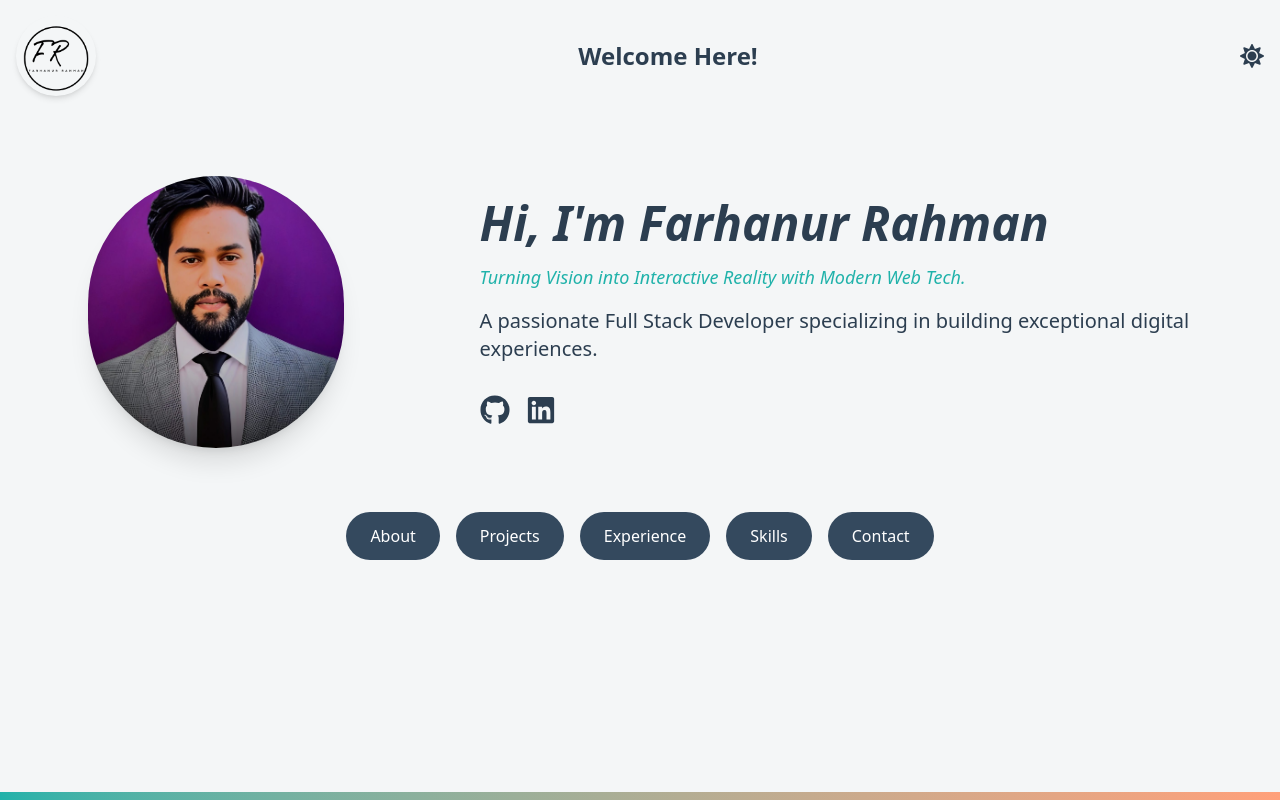
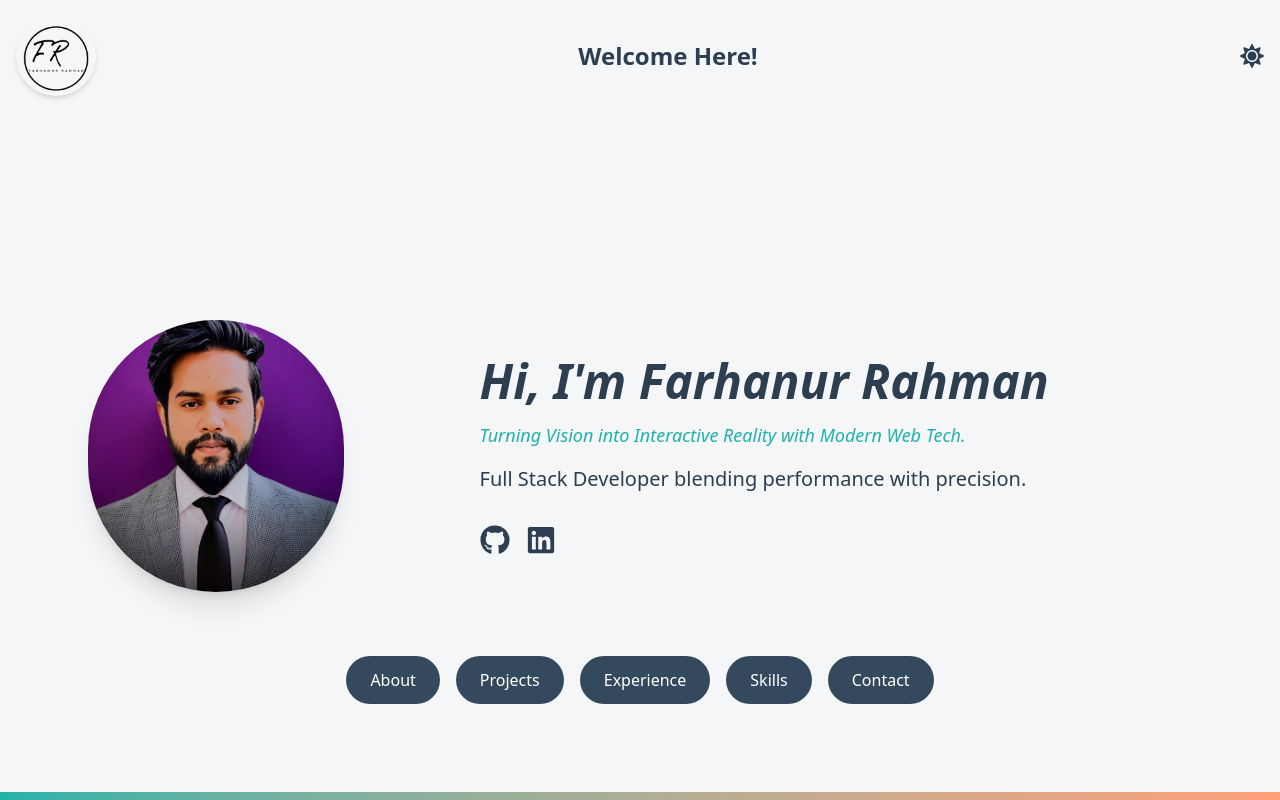
Before and after one commit to ezio421511/portfolio-front-lee, a React (Vite) app: page / in a window 1280 px wide. Shown: the top 800 px of the page. Built offline with nearby package versions, Linux system fonts and the light colour scheme.

Commit message:
update uppersection

```diff
--- a/src/components/UpperSection.jsx
+++ b/src/components/UpperSection.jsx
@@ -14,63 +14,65 @@ const UpperSection = () => {
       section.scrollIntoView({ behavior: "smooth" }); // Smooth scrolling effect
     }
   };
+  const containerVariants = {
+    hidden: { opacity: 0, y: 30 },
+    visible: {
+      opacity: 1,
+      y: 0,
+      transition: {
+        duration: 0.6,
+        ease: "easeOut",
+        when: "beforeChildren",
+        staggerChildren: 0.2,
+      },
+    },
+  };
 
+  const childVariants = {
+    hidden: { opacity: 0, y: 30 },
+    visible: { opacity: 1, y: 0, transition: { duration: 0.5 } },
+  };
   return (
     <div
-      className={`min-h-screen ${
+      className={`min-h-screen flex items-center ${
         darkMode ? "bg-[#1A2238] text-[#E0E0E0]" : "bg-[#F4F6F7] text-[#2C3E50]"
       }`}
     >
       <motion.div
-        initial={{ opacity: 0, y: 20 }}
-        animate={{ opacity: 1, y: 0 }}
-        transition={{ duration: 0.8 }}
+        variants={containerVariants}
+        initial="hidden"
+        animate="visible"
         className="container mx-auto px-4 py-16"
       >
         <div className="flex flex-col md:flex-row items-center justify-between gap-12">
           {/* Profile Image */}
-          <div className="md:w-1/3">
+          <motion.div variants={childVariants} className="md:w-1/3">
             <motion.img
-              initial={{ scale: 0.8 }}
-              animate={{ scale: 1 }}
-              transition={{ duration: 0.5 }}
+              whileHover={{ scale: 1.05 }}
               src={profile}
               alt="Professional Headshot"
               className="rounded-full w-64 h-68 object-cover mx-auto shadow-xl"
             />
-          </div>
+          </motion.div>
 
-          {/* Intro Section */}
-          <div className="md:w-2/3 px-4 text-center md:text-left">
-            <motion.h2
-              initial={{ opacity: 0 }}
-              animate={{ opacity: 1 }}
-              transition={{ delay: 0.3 }}
-              className="text-4xl md:text-5xl font-bold mb-4 italic"
-            >
+          {/* Text Content */}
+          <motion.div
+            variants={childVariants}
+            className="md:w-2/3 px-4 text-center md:text-left"
+          >
+            <motion.h2 className="text-4xl md:text-5xl font-bold mb-4 italic">
               Hi, I'm Farhanur Rahman
             </motion.h2>
-            <motion.p
-              initial={{ opacity: 0 }}
-              animate={{ opacity: 1 }}
-              transition={{ delay: 0.4 }}
-              className="text-lg italic text-[#20B2AA] mb-4"
-            >
+            <motion.p className="text-lg italic text-[#20B2AA] mb-4">
               Turning Vision into Interactive Reality with Modern Web Tech.
             </motion.p>
-            <motion.p
-              initial={{ opacity: 0 }}
-              animate={{ opacity: 1 }}
-              transition={{ delay: 0.5 }}
-              className="text-xl mb-8"
-            >
-              A passionate Full Stack Developer specializing in building
-              exceptional digital experiences.
+            <motion.p className="text-xl mb-8">
+              Full Stack Developer blending performance with precision.
             </motion.p>
+
+            {/* Social Icons */}
             <motion.div
-              initial={{ opacity: 0 }}
-              animate={{ opacity: 1 }}
-              transition={{ delay: 0.7 }}
+              variants={childVariants}
               className="flex gap-4 justify-center md:justify-start"
             >
               <a
@@ -86,29 +88,24 @@ const UpperSection = () => {
                 <FaLinkedin />
               </a>
             </motion.div>
-          </div>
+          </motion.div>
         </div>
 
-        {/* Navigation Buttons for Scrolling */}
-        <motion.div
-          initial={{ opacity: 0, y: 20 }}
-          animate={{ opacity: 1, y: 0 }}
-          transition={{ delay: 0.9 }}
-          className="mt-16 text-center"
-        >
+        {/* Navigation Buttons */}
+        <motion.div variants={childVariants} className="mt-16 text-center">
           <div className="flex flex-wrap justify-center gap-4">
             {["About", "Projects", "Experience", "Skills", "Contact"].map(
               (item, index) => (
                 <motion.button
                   key={item}
-                  whileHover={{ scale: 1.05 }}
+                  whileHover={{ scale: 1.1 }}
                   whileTap={{ scale: 0.95 }}
                   className={`px-6 py-3 rounded-full ${
                     darkMode
                       ? "bg-[#20B2AA] hover:bg-opacity-80"
                       : "bg-[#34495E] text-white hover:bg-opacity-90"
                   } transition-all cursor-pointer`}
-                  onClick={() => handleScroll(item.toLowerCase())} // Calls handleScroll function
+                  onClick={() => handleScroll(item.toLowerCase())}
                 >
                   {item}
                 </motion.button>
@@ -118,6 +115,7 @@ const UpperSection = () => {
         </motion.div>
       </motion.div>
 
+      {/* Bottom Gradient Line */}
       <div className="fixed bottom-0 left-0 right-0 h-2 bg-gradient-to-r from-[#20B2AA] to-[#FFA07A]" />
     </div>
   );
```
